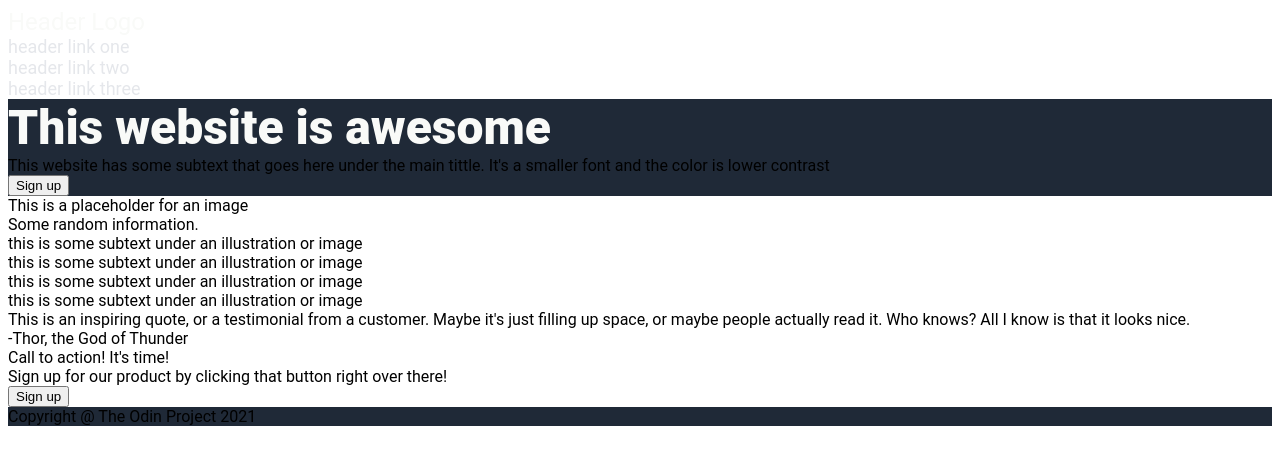
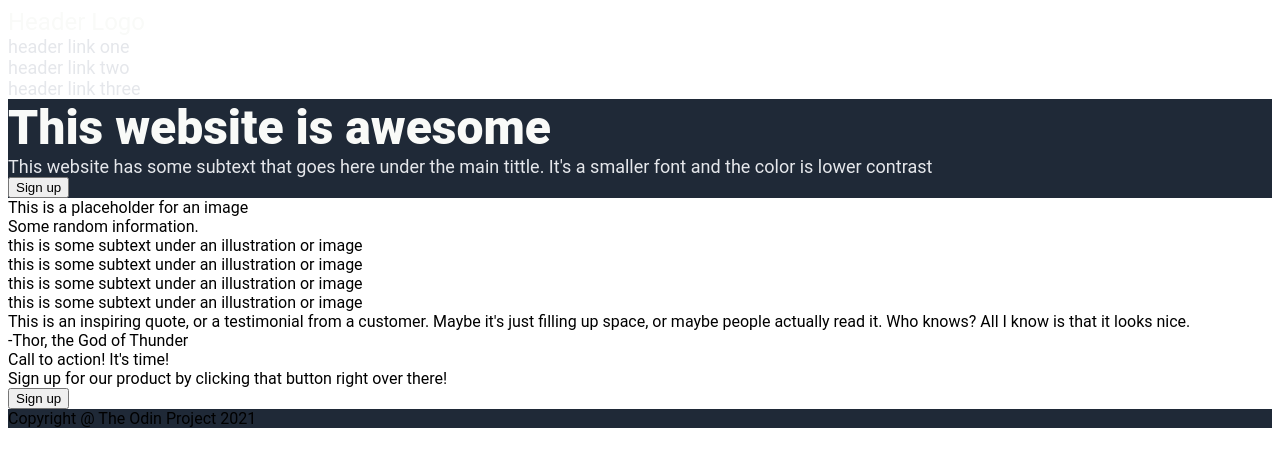
Before and after one commit to Lpik97/Landing-page-project, a plain HTML site: page index.html in a window 1280 px wide. Drawn offline with Linux system fonts and the light colour scheme.

Commit message:
"One of the styles was applied to other part of the file."

```diff
--- a/style.css
+++ b/style.css
@@ -19,7 +19,7 @@ footer {
 }
 
 .links,
-.headerText {
+.heroText {
     font-size: 18px;
     color: #E5E7EB;
 }
```
